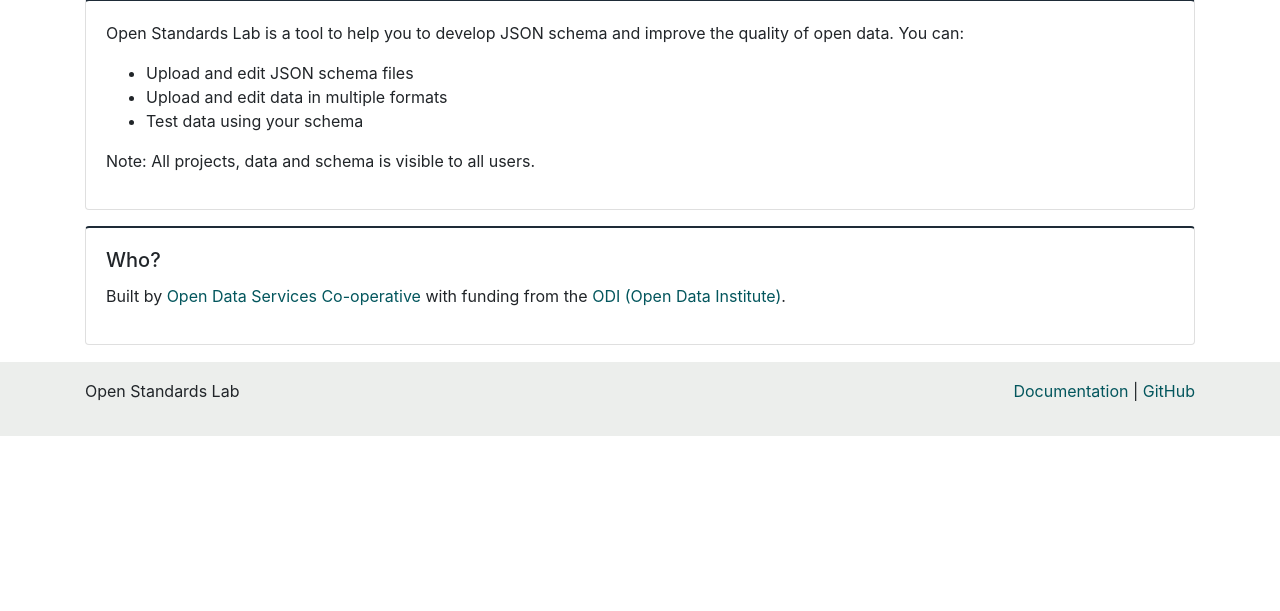
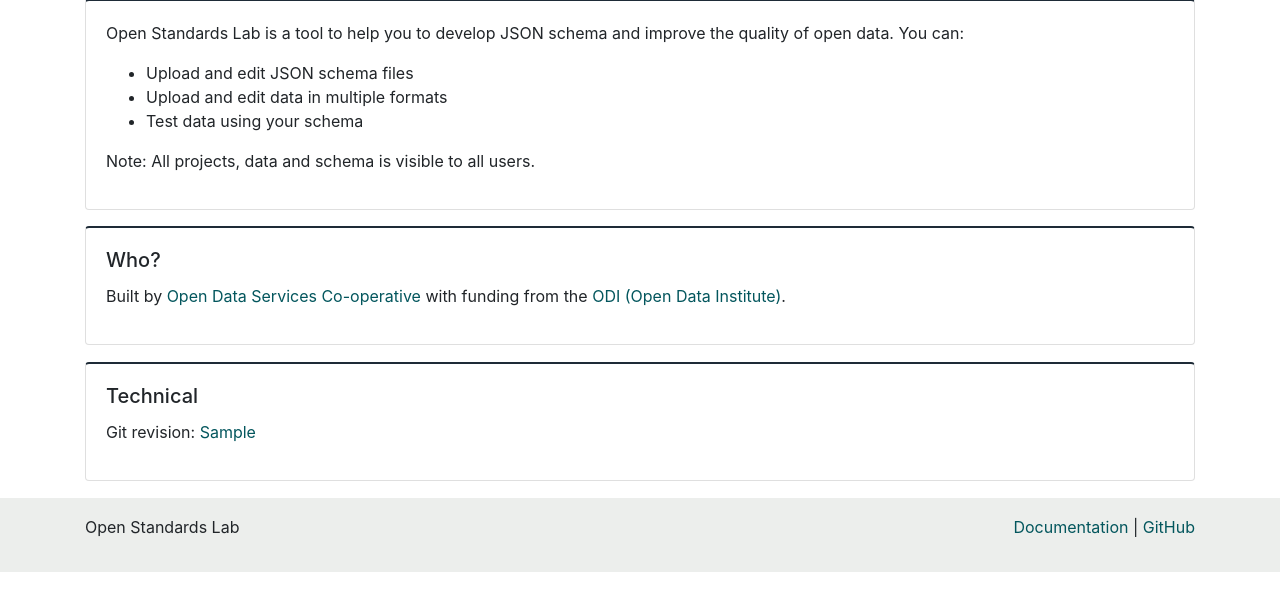
Before and after one commit to OpenDataServices/standards-lab, a Django app: template standards_lab/ui/templates/about.html in a window 1280 px wide. Shown: the part 123-734 px from the top of the page. Run offline with Django 3.2, Linux system fonts and the light colour scheme; the template is opened without the code that fills it: most values are stand-ins (such as "Sample title", 1, 10 or a date in 2020); some libraries are stand-ins or nearby versions.

Commit message:
about page: Add git revision

```diff
--- a/standards_lab/ui/templates/about.html
+++ b/standards_lab/ui/templates/about.html
@@ -12,5 +12,12 @@
       <p>Built by <a href="http://opendataservices.coop/">Open Data Services Co-operative</a> with funding from the <a href="https://theodi.org/">ODI (Open Data Institute)</a>.</p>
     </div>
   </div>
+
+  <div class="card mb-4">
+    <div class="card-body">
+      <h5 class="card-title">Technical</h5>
+      <p>Git revision: <a href="https://github.com/OpenDataServices/standards-lab/tree/{{ git_rev }}">{{ git_rev }}</a></p>
+    </div>
+  </div>
 </div>
 {% endblock %}
--- a/standards_lab/ui/urls.py
+++ b/standards_lab/ui/urls.py
@@ -1,5 +1,4 @@
 from django.urls import path
-from django.views.generic.base import TemplateView
 
 import ui.views
 from ui.apps import UiConfig
@@ -14,5 +13,5 @@ urlpatterns = [
         ui.views.CoveResults.as_view(),
         name="cove-results",
     ),
-    path("about", TemplateView.as_view(template_name="about.html"), name="about"),
+    path("about", ui.views.About.as_view(template_name="about.html"), name="about"),
 ]
```
Also changed, not shown: standards_lab/ui/views.py (+18 -0 lines).
